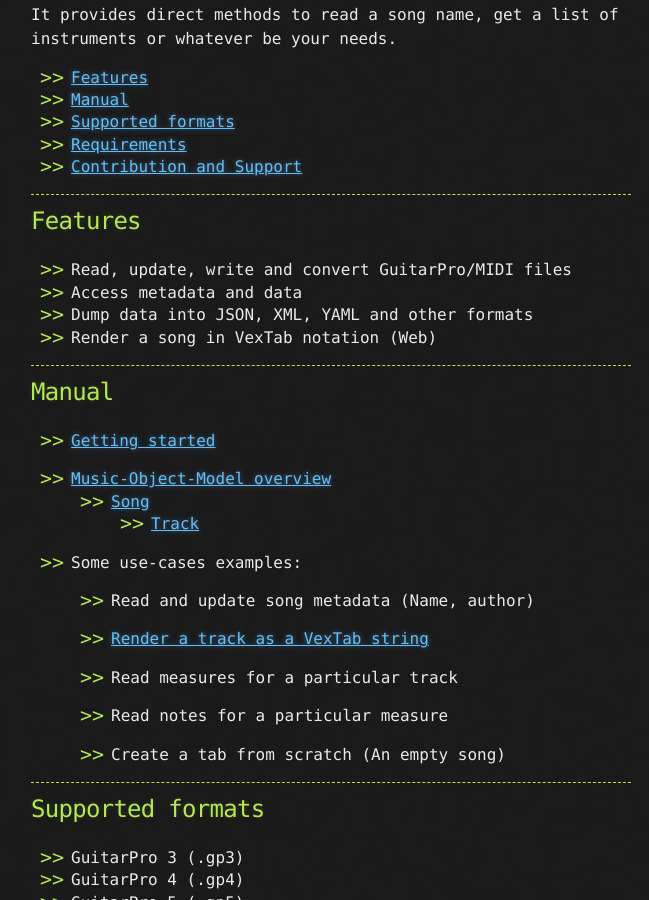
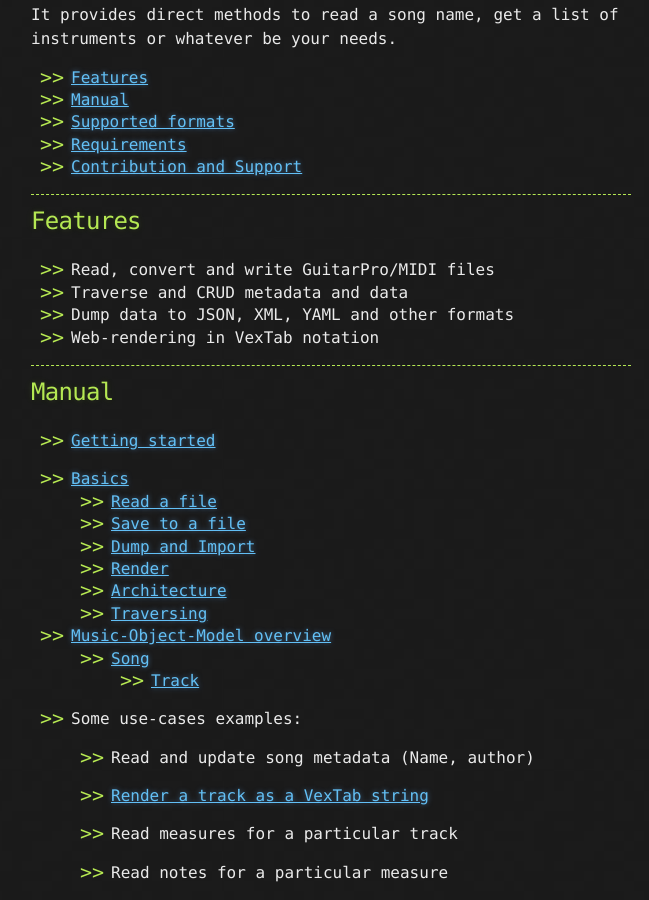
Before and after one commit to stdtabs/stdtabs.github.io, a Jekyll site: the page built from index.md, in a window 1280 px wide and 900 px high, scrolled down 294 px. Shown: the whole window, without its empty margins (309-958 px from the left). Built offline with Jekyll 4.4.1, drawn with Linux system fonts in a browser that asks for light colours; nearby versions of some CDN libraries.

Commit message:
Add a basics ref

```diff
--- a/index.md
+++ b/index.md
@@ -17,10 +17,10 @@
 
 ## Features
 
-- Read, update, write and convert GuitarPro/MIDI files
-- Access metadata and data
-- Dump data into JSON, XML, YAML and other formats
-- Render a song in VexTab notation (Web)
+- Read, convert and write GuitarPro/MIDI files
+- Traverse and CRUD metadata and data
+- Dump data to JSON, XML, YAML and other formats
+- Web-rendering in VexTab notation
 
 ------------------------------------------------------------------------
 
@@ -28,9 +28,17 @@
 
 - [Getting started](/getting-started.html)
 
-- [Music-Object-Model overview](/phptabs.html)
-  - [Song](/music-song.html)
-    - [Track](/music-track.html)
+- [Basics](basics.html)
+  - [Read a file](basics.html#read-from-a-file)
+  - [Save to a file](basics.html#save-to-a-file)
+  - [Dump and Import](basics.html#dump-and-import)
+  - [Render](basics.html#render)
+  - [Architecture](basics.html#architecture)
+  - [Traversing](basics.html#accessing-data)
+
+- [Music-Object-Model overview](phptabs.html)
+  - [Song](music-song.html)
+    - [Track](music-track.html)
 
 - Some use-cases examples:
 
```
Also changed, not shown: docs/basics.md (added, +301 -0 lines).
